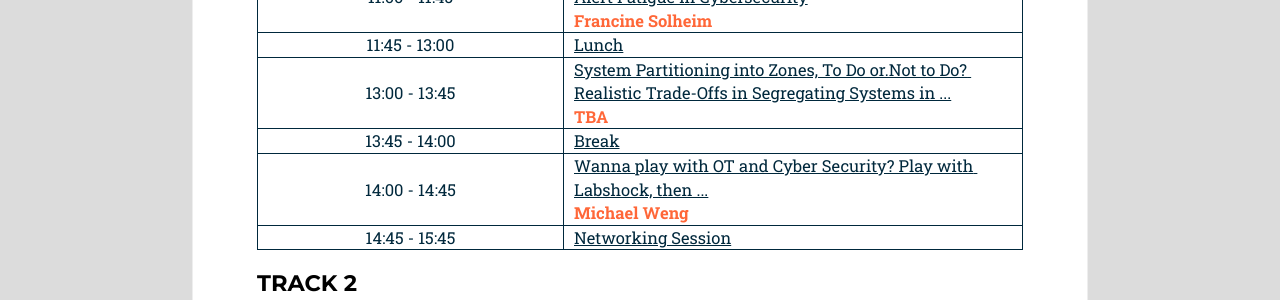
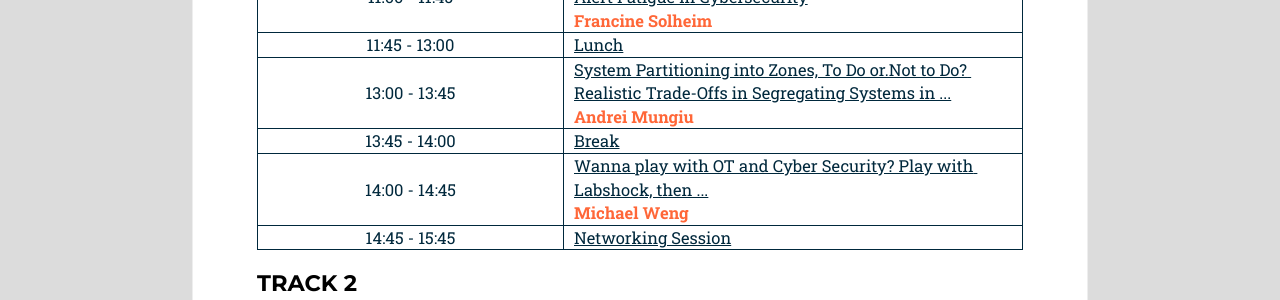
Before and after one commit to BSides-Aarhus/2020-Website, a Jekyll site: the page built from _2020_pages/agenda.html, in a window 1280 px wide and 900 px high, scrolled down 370 px. Shown: the part 154-454 px from the top of the window. Built offline with Jekyll 4.4.1, drawn with Linux system fonts in a browser that asks for light colours; some web fonts are replaced.

Commit message:
Update agendas_1.yml

```diff
--- a/_data/twenty_20/agendas_1.yml
+++ b/_data/twenty_20/agendas_1.yml
@@ -20,7 +20,7 @@
   info: "<u>Lunch</u>"
 
 - time: 13:00 - 13:45
-  info: "<u>System Partitioning into Zones, To Do or.Not to Do? Realistic Trade-Offs in Segregating Systems in ...</u><br><b>TBA</b><br>"
+  info: "<u>System Partitioning into Zones, To Do or.Not to Do? Realistic Trade-Offs in Segregating Systems in ...</u><br><b>Andrei Mungiu</b><br>"
 
 - time: 13:45 - 14:00
   info: "<u>Break</u>"
```
